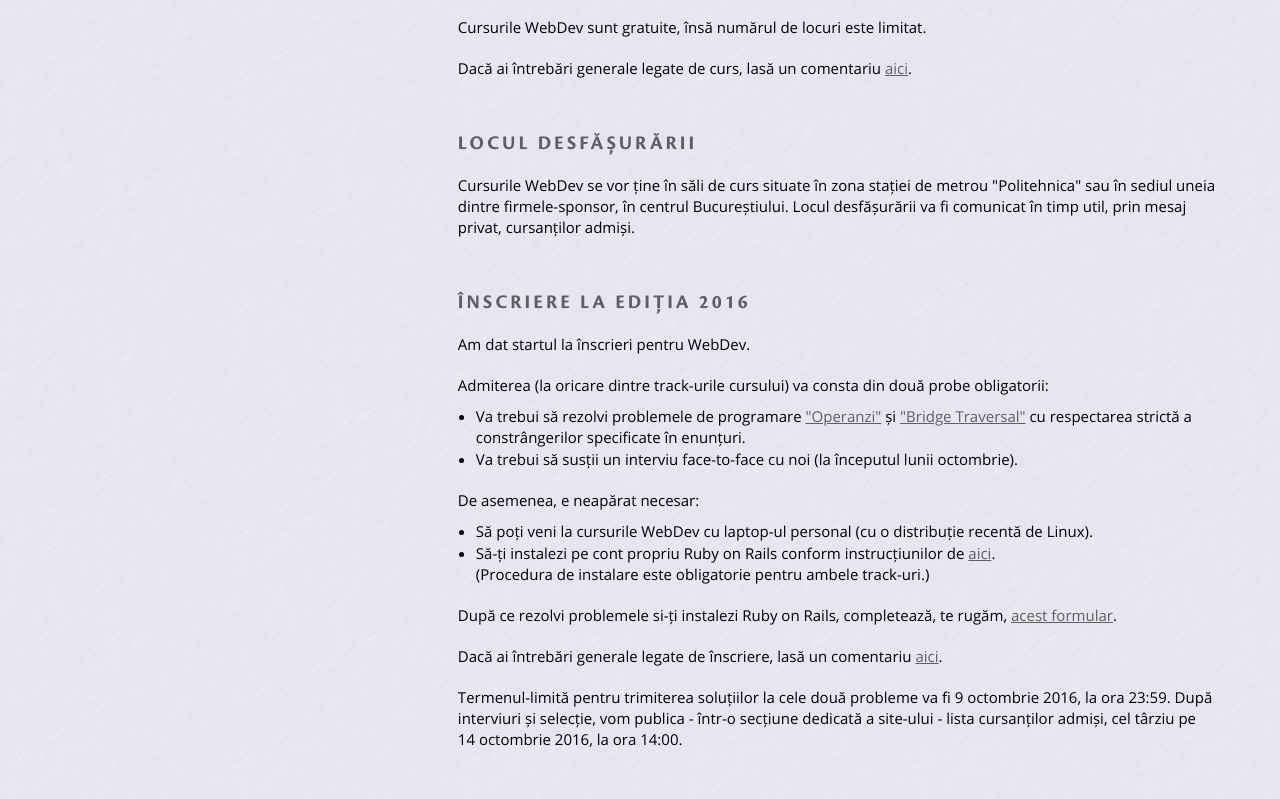
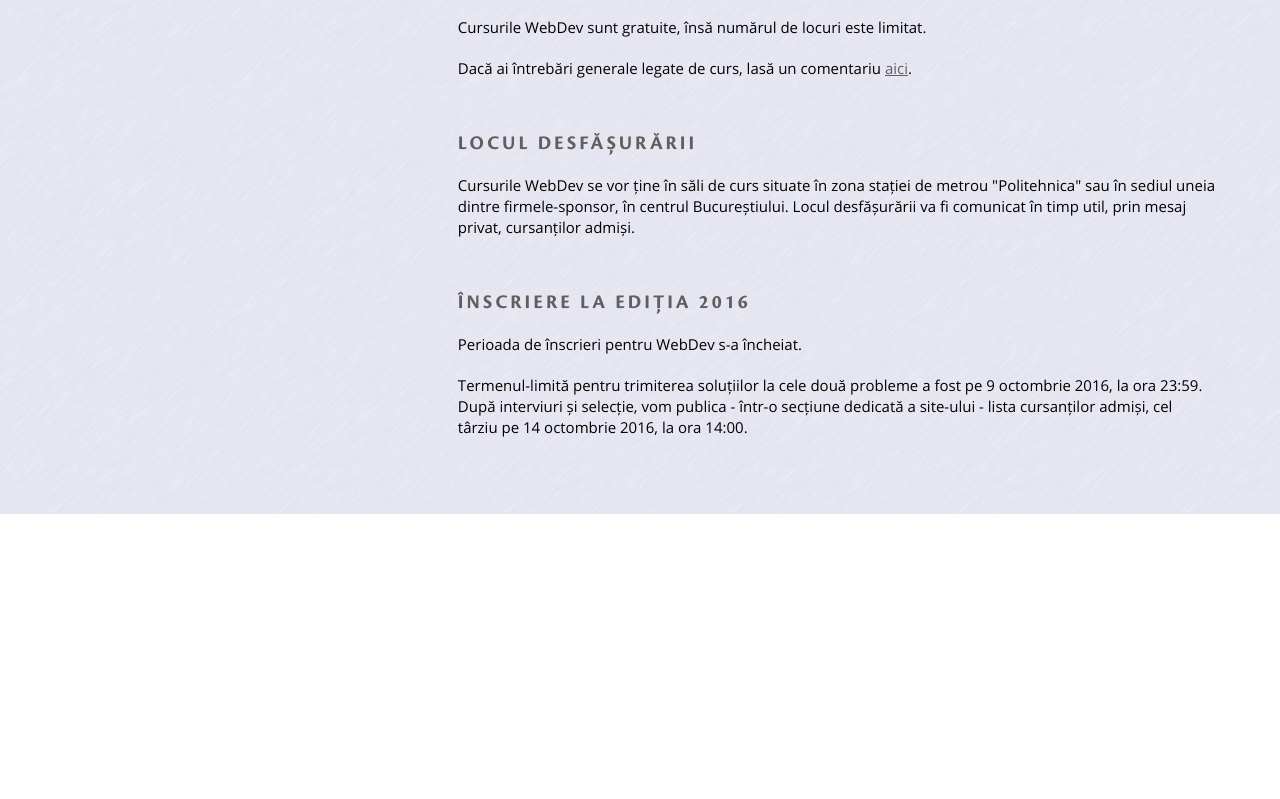
Before and after one commit to webdevupb/webdevupb.github.io, a plain HTML site: page index.html in a window 1280 px wide. Shown: the part 1052-1851 px from the top of the page. After the commit the page ends 1566 px from the top, so only its background shows below. Drawn offline with Linux system fonts and the light colour scheme.

Commit message:
Signup period expired

```diff
--- a/index.html
+++ b/index.html
@@ -102,40 +102,12 @@
           <h3>Înscriere la ediția 2016</h3>
           <p>
             <strong>
-              Am dat startul la înscrieri pentru WebDev.
+              Perioada de înscrieri pentru WebDev s-a încheiat.
             </strong>
           </p>
           <p>
             <strong>
-              Admiterea (la oricare dintre track-urile cursului) va consta din două probe obligatorii:
-              <ul>
-                <li>Va trebui să rezolvi problemele de programare <a href="https://github.com/dserban/webdev2016fall/issues/3" target="_blank">"Operanzi"</a> și <a href="https://github.com/dserban/webdev2016fall/issues/4" target="_blank">"Bridge Traversal"</a> cu respectarea strictă a constrângerilor specificate în enunțuri.</li>
-                <li>Va trebui să susții un interviu face-to-face cu noi (la începutul lunii octombrie).</li>
-              </ul>
-            </strong>
-          </p>
-          <p>
-            <strong>
-              De asemenea, e neapărat necesar:
-              <ul>
-                <li>Să poți veni la cursurile WebDev cu laptop-ul personal (cu o distribuție recentă de Linux).</li>
-                <li>Să-ți instalezi pe cont propriu Ruby on Rails conform instrucțiunilor de <a href="https://github.com/dserban/WebDevCourseMaterials/blob/master/0-installing-rvm/README.md" target="_blank">aici</a>.<br>(Procedura de instalare este obligatorie pentru ambele track-uri.)</li>
-              </ul>
-            </strong>
-          </p>
-          <p>
-            <strong>
-              După ce rezolvi problemele si-ți instalezi Ruby on Rails, completează, te rugăm, <a href="https://docs.google.com/forms/d/e/1FAIpQLScBd3jngEv3h4Lcrkqb8ZOEHWq-zJVXOLVTSXIe6hF5UVi10Q/viewform" target="_blank">acest formular</a>.
-            </strong>
-          </p>
-          <p>
-            <strong>
-              Dacă ai întrebări generale legate de înscriere, lasă un comentariu <a href="https://github.com/dserban/webdev2016fall/issues/2" target="_blank">aici</a>.
-            </strong>
-          </p>
-          <p>
-            <strong>
-              Termenul-limită pentru trimiterea soluțiilor la cele două probleme va fi 9 octombrie 2016, la ora 23:59. După interviuri și selecție, vom publica - într-o secțiune dedicată a site-ului - lista cursanților admiși, cel târziu pe 14 octombrie 2016, la ora 14:00.
+              Termenul-limită pentru trimiterea soluțiilor la cele două probleme a fost pe 9 octombrie 2016, la ora 23:59. După interviuri și selecție, vom publica - într-o secțiune dedicată a site-ului - lista cursanților admiși, cel târziu pe 14 octombrie 2016, la ora 14:00.
             </strong>
           </p>
         </div> <!-- id="acasa_content" -->
```
